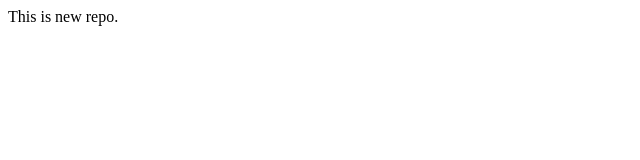
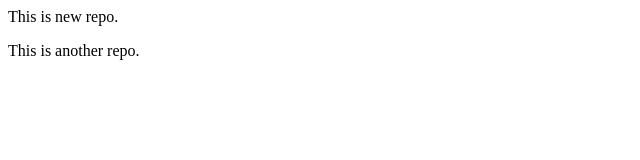
Before and after one commit to shivani-raw/local-file, a plain HTML site: page index.html in a window 1280 px wide. Shown: the whole page, without its empty margins (0-640 px from the left). Drawn offline with Linux system fonts and the light colour scheme.

Commit message:
new merger

```diff
--- a/index.html
+++ b/index.html
@@ -1 +1,2 @@
 <p>This is new repo.</p>
+<p>This is another repo.</p>
```
